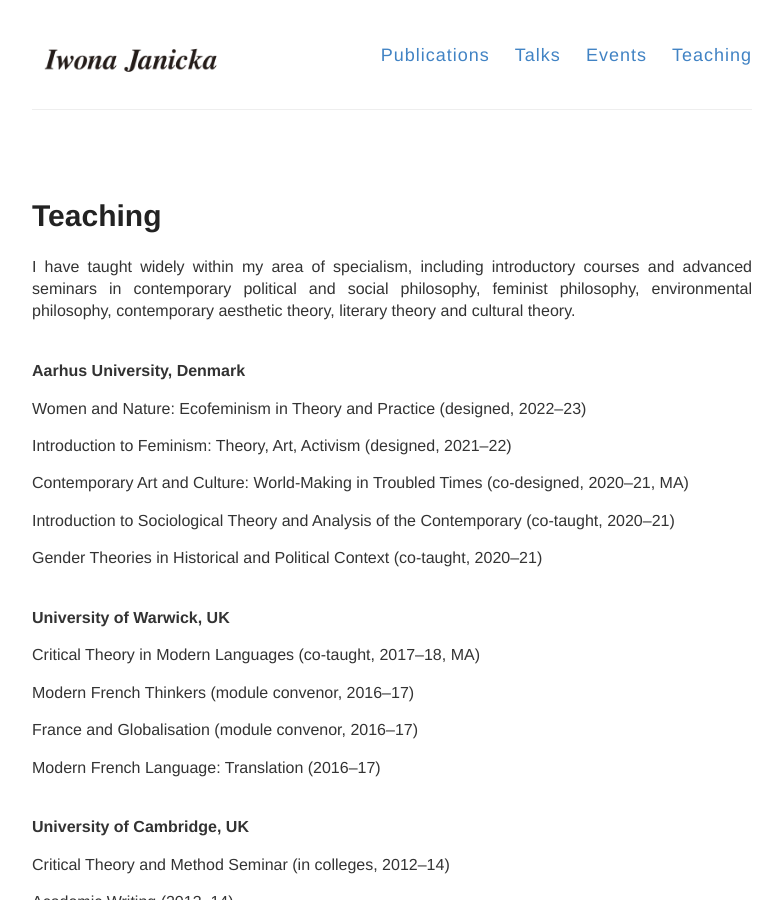
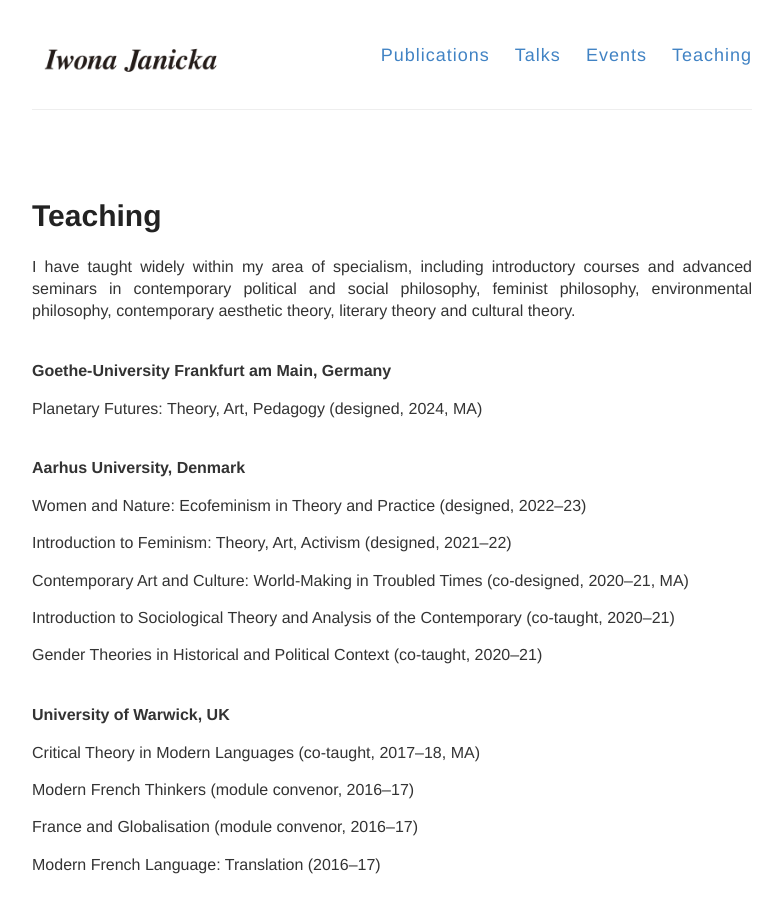
Before and after one commit to IJanicka/IJanicka.github.io, a Jekyll site: the page built from teaching.md, in a window 1280 px wide and 900 px high. Shown: the whole window, without its empty margins (248-1030 px from the left). Built offline with Jekyll 4.4.1, drawn with Linux system fonts in a browser that asks for light colours.

Commit message:
Update teaching.md

```diff
--- a/teaching.md
+++ b/teaching.md
@@ -4,6 +4,10 @@ title: Teaching
 permalink: /teaching/
 ---
 I have taught widely within my area of specialism, including introductory courses and advanced seminars in contemporary political and social philosophy, feminist philosophy, environmental philosophy, contemporary aesthetic theory, literary theory and cultural theory.
+
+<br>**Goethe-University Frankfurt am Main, Germany**<br>
+
+Planetary Futures: Theory, Art, Pedagogy (designed, 2024, MA)
 
 <br>**Aarhus University, Denmark**<br>
 
```
